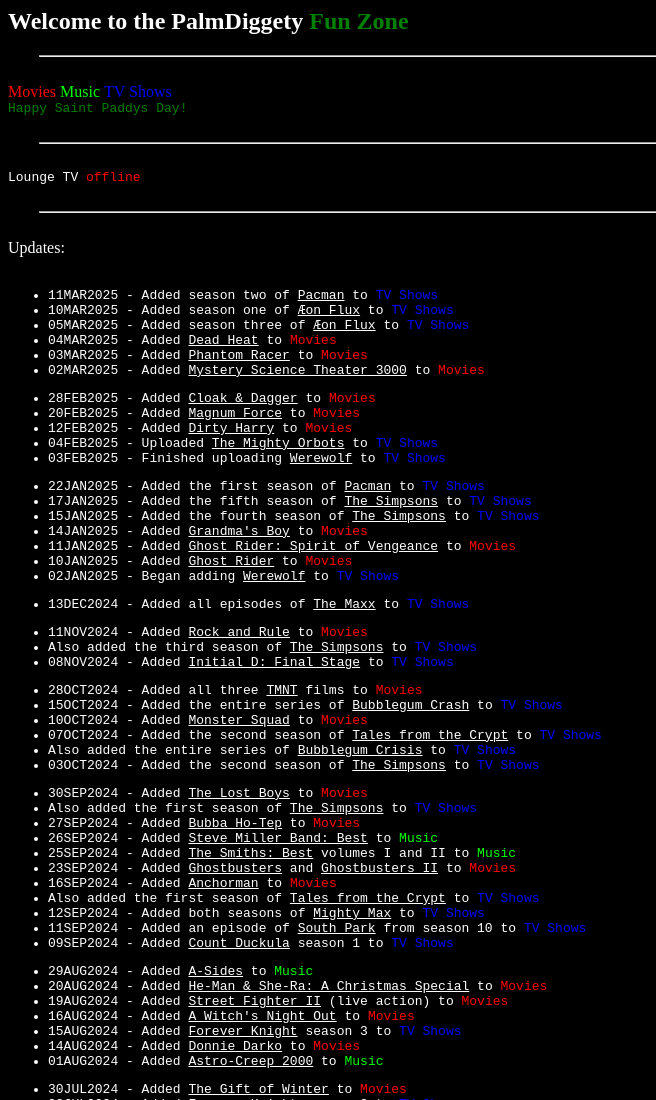
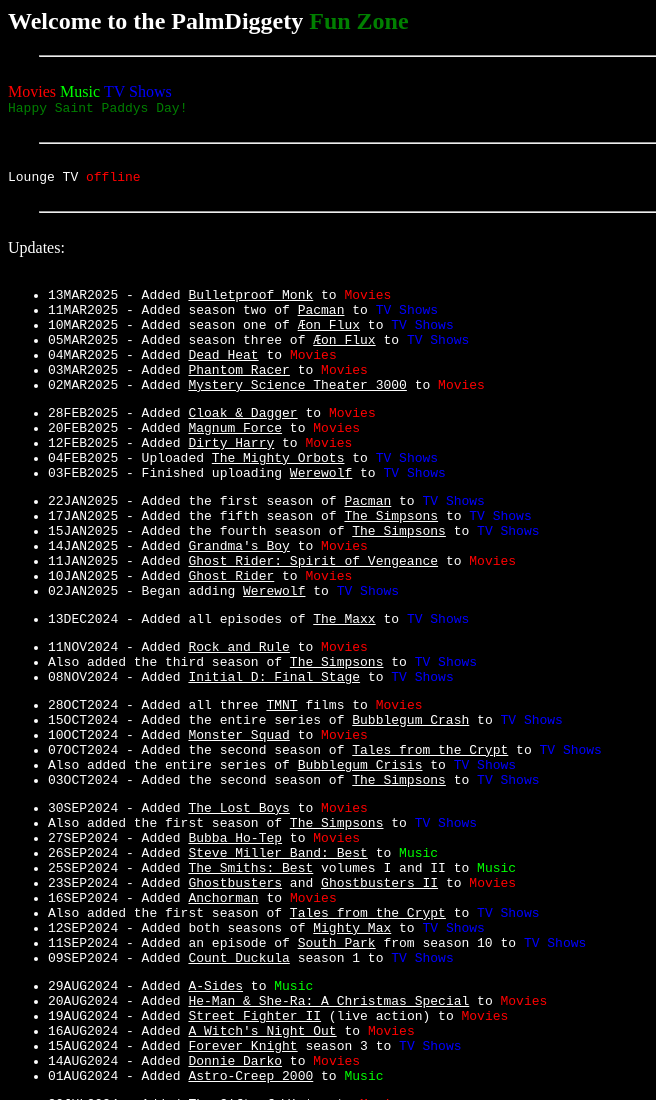
Before and after one commit to PalmDiggety/webbie, a plain HTML site: page index.html in a window 1280 px wide. Shown: the top 1100 px of the page, without its empty margins (0-656 px from the left). Drawn offline with Linux system fonts and the light colour scheme.

Commit message:
Added Bulletproof Monk to index.html

```diff
--- a/index.html
+++ b/index.html
@@ -23,6 +23,7 @@
         <BR>
     <TT>
         <UL><!--Uploaded in March-->
+            <LI>13MAR2025 - Added <U>Bulletproof Monk</U></U> to <FONT COLOR="#ff0000">Movies</FONT></LI>
             <LI>11MAR2025 - Added season two of <U>Pacman</U> to <FONT COLOR="#0000ff">TV Shows</FONT></LI>
             <LI>10MAR2025 - Added season one of <U>Æon Flux</U> to <FONT COLOR="#0000ff">TV Shows</FONT></LI>
             <LI>05MAR2025 - Added season three of <U>Æon Flux</U> to <FONT COLOR="#0000ff">TV Shows</FONT></LI>
```
